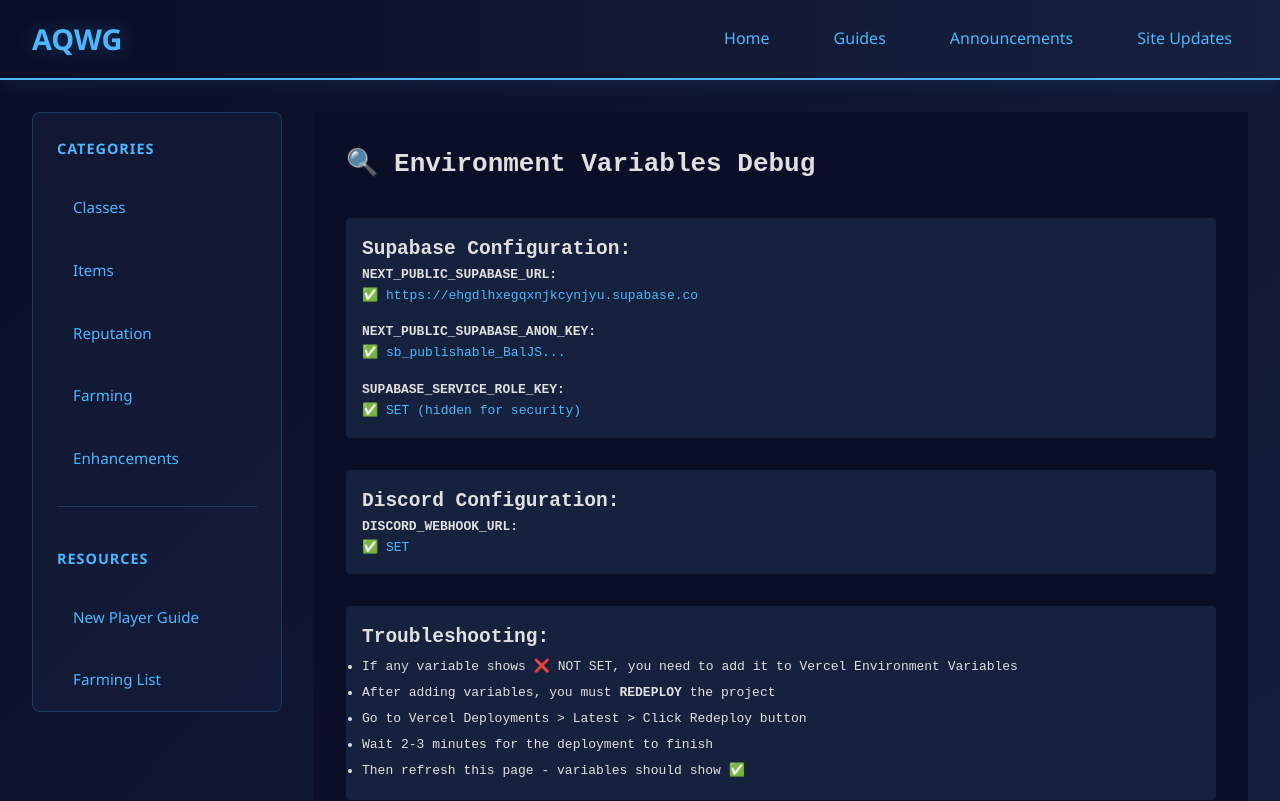
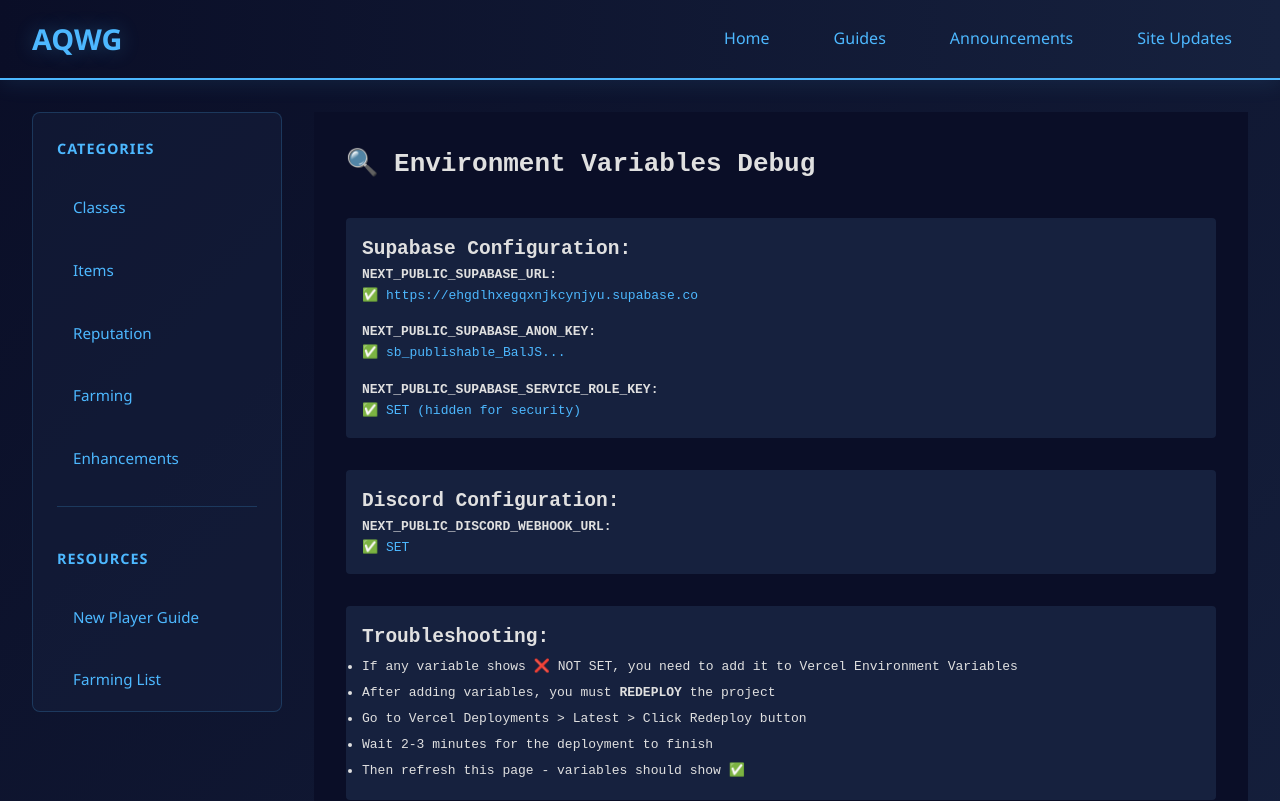
Before and after one commit to tadakuro/aqwg, a Next.js app: page /debug in a window 1280 px wide. Shown: the top 801 px of the page. Built offline with nearby package versions, Linux system fonts and the light colour scheme; no server answers.

Commit message:
Update page.tsx

```diff
--- a/app/debug/page.tsx
+++ b/app/debug/page.tsx
@@ -32,8 +32,8 @@ export default function DebugPage() {
         </p>
 
         <p style={{ marginTop: '1rem' }}>
-          <strong>SUPABASE_SERVICE_ROLE_KEY:</strong><br/>
-          {process.env.SUPABASE_SERVICE_ROLE_KEY ? (
+          <strong>NEXT_PUBLIC_SUPABASE_SERVICE_ROLE_KEY:</strong><br/>
+          {process.env.NEXT_PUBLIC_SUPABASE_SERVICE_ROLE_KEY ? (
             <span style={{ color: '#4db8ff' }}>✅ SET (hidden for security)</span>
           ) : (
             <span style={{ color: '#ff6b6b' }}>❌ NOT SET</span>
@@ -44,8 +44,8 @@ export default function DebugPage() {
       <div style={{ marginTop: '2rem', background: '#16213e', padding: '1rem', borderRadius: '4px' }}>
         <h2>Discord Configuration:</h2>
         <p>
-          <strong>DISCORD_WEBHOOK_URL:</strong><br/>
-          {process.env.DISCORD_WEBHOOK_URL ? (
+          <strong>NEXT_PUBLIC_DISCORD_WEBHOOK_URL:</strong><br/>
+          {process.env.NEXT_PUBLIC_DISCORD_WEBHOOK_URL ? (
             <span style={{ color: '#4db8ff' }}>✅ SET</span>
           ) : (
             <span style={{ color: '#ff6b6b' }}>❌ NOT SET</span>
```
